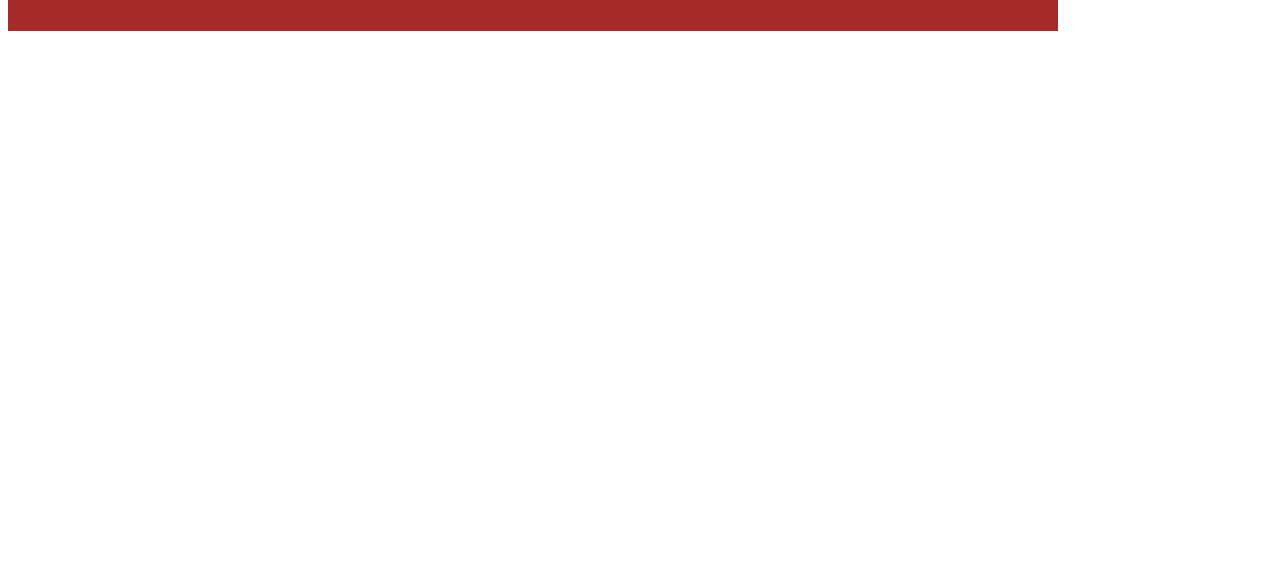
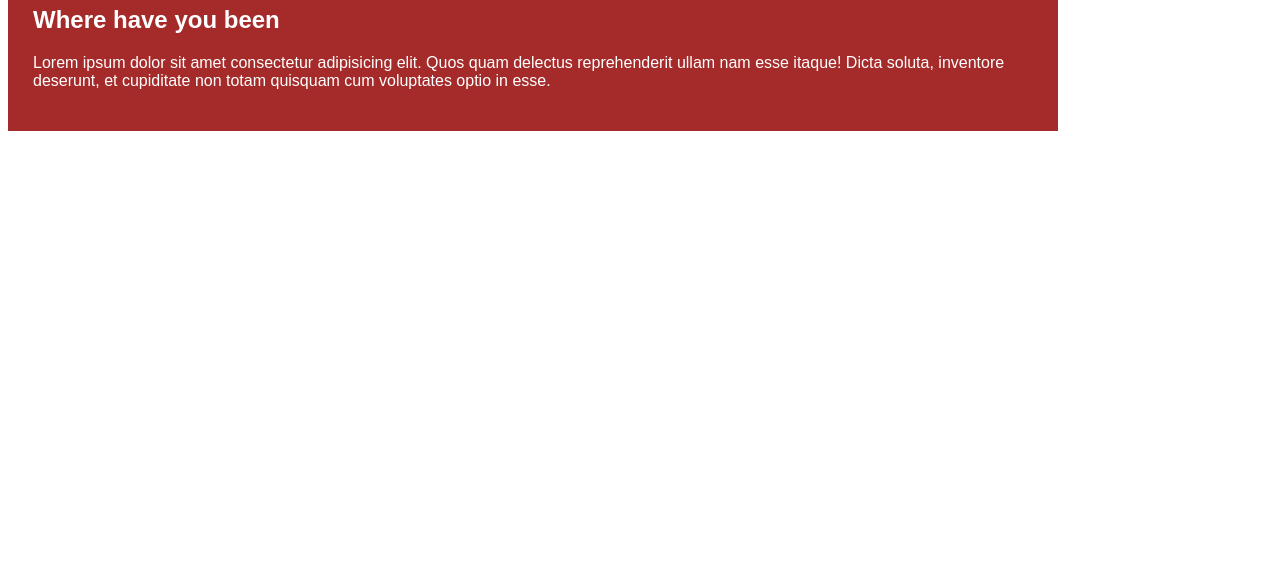
Before and after one commit to Viktorcodee/CSS-Work-File, a plain HTML site: page 25-Lesson copy/index.html in a window 1280 px wide. Shown: the part 224-800 px from the top of the page. Drawn offline with Linux system fonts and the light colour scheme.

Commit message:
Version 12

```diff
--- a/25-Lesson copy/index.html
+++ b/25-Lesson copy/index.html
@@ -16,6 +16,9 @@
         <p>Lorem ipsum dolor sit amet consectetur adipisicing elit. Architecto consectetur ea fugit sapiente soluta aut
             maiores amet magnam blanditiis natus, </p>
         <h1>This is me f f where wre you</h1>
+        <h2>Where have you been</h2>
+        <p>Lorem ipsum dolor sit amet consectetur adipisicing elit. Quos quam delectus reprehenderit ullam nam esse
+            itaque! Dicta soluta, inventore deserunt, et cupiditate non totam quisquam cum voluptates optio in esse.</p>
     </div>
 
 </body>
```
Also changed, not shown: 21-lesson/External-css.html (+3 -0 lines).
